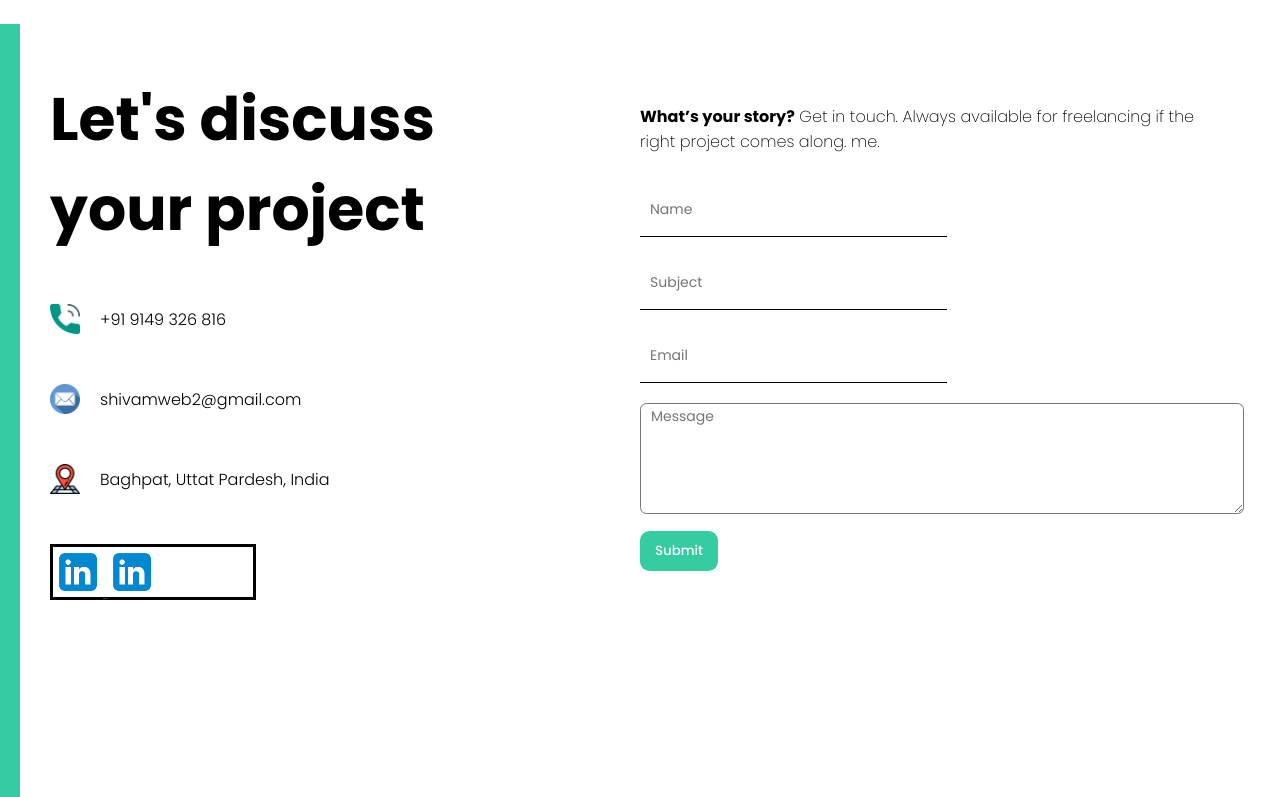
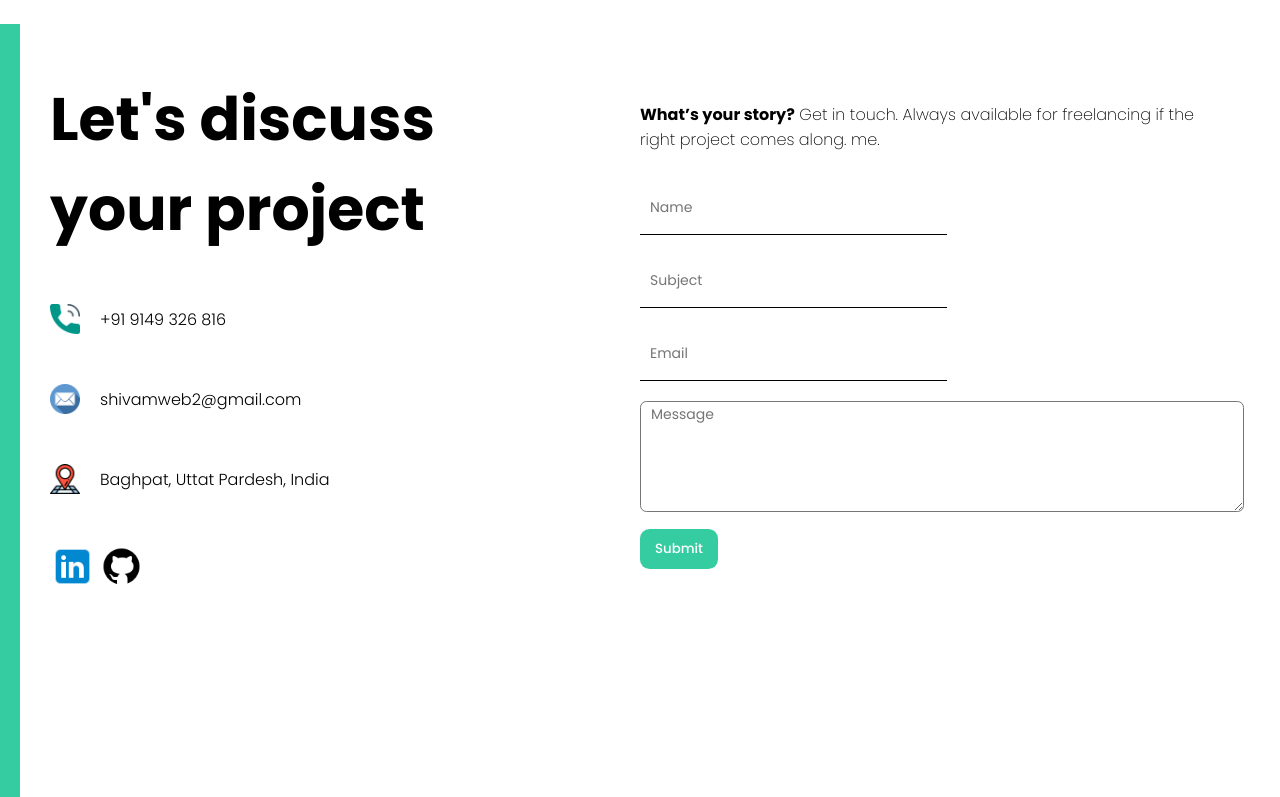
Before and after one commit to shivamvr/porfolio, a React (Create React App) app: page / in a window 1280 px wide. Shown: the part 2031-2828 px from the top of the page. Built offline with nearby package versions, Linux system fonts and the light colour scheme.

Commit message:
minor changes

```diff
--- a/src/components/contact/Contact.jsx
+++ b/src/components/contact/Contact.jsx
@@ -52,8 +52,8 @@ const Contact = () => {
               Baghpat, Uttat Pardesh, India
             </div>
             <div className="links">
-              <a href=""> <img src="/icons/linkedin.png" alt="" /></a>
-              <a href=""> <img src="/icons/linkedin.png" alt="" /></a>
+              <a href="https://www.linkedin.com/in/shivamvr/" rel="noopener noreferrer" target="_blank"> <img src="/icons/linkedin.png" alt="" /></a>
+              <a href="https://github.com/shivamvr" rel="noopener noreferrer" target="_blank"> <img src="/icons/github.png" alt="" /></a>
             </div>
           </div>
         </div>
--- a/src/components/contact/contact.css
+++ b/src/components/contact/contact.css
@@ -1,6 +1,9 @@
 .c {
   height: 100vh;
   position: relative;
+}
+a{
+  text-decoration: none;
 }
 
 .c-bg {
@@ -82,14 +85,11 @@ button {
   cursor: pointer;
 }
 .links{
-  width: 200px;
-  height: 50px;
-  border: solid;
-
+  width: fit-content;
 }
 .links img{
-  width: 50px;
-  height: 50px;
+  width: 45px;
+  height: 45px;
 }
 @media screen and (max-width: 480px) {
   .c-wrapper {
--- a/src/components/toggle/Toggle.jsx
+++ b/src/components/toggle/Toggle.jsx
@@ -1,6 +1,4 @@
 import "./toggle.css";
-import Sun from "../../img/sun.png";
-import Moon from "../../img/moon.png";
 import { useContext } from "react";
 import { ThemeContext } from "../../context";
 
```
Also changed, not shown: public/icons/github.png (added), public/icons/sunfff.png (deleted).
